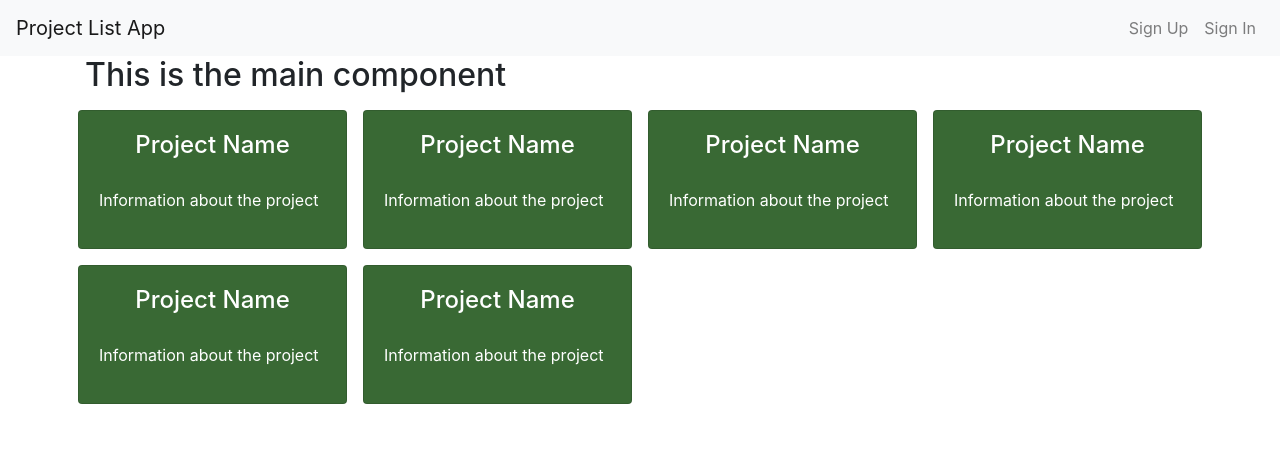
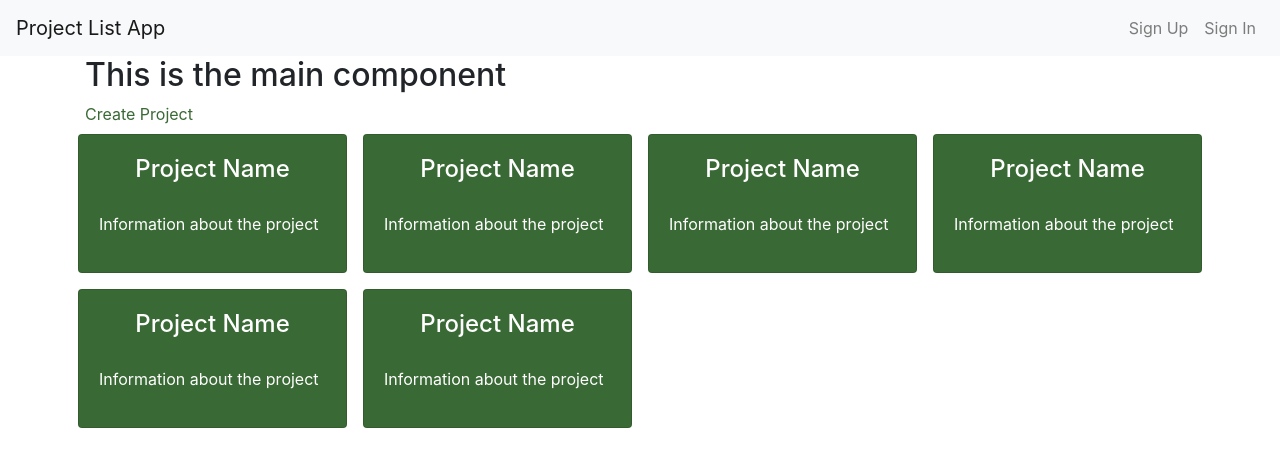
Before and after one commit to kbarnes775/ProjectList, a React (Create React App) app in the folder project-list/: page / in a window 1280 px wide. Shown: the top 466 px of the page. Built offline with nearby package versions, Linux system fonts and the light colour scheme.

Commit message:
Made button and route for Create Project

```diff
--- a/project-list/src/App.js
+++ b/project-list/src/App.js
@@ -11,6 +11,7 @@ import Main from './components/Main/Main'
 import Login from "./components/Login/Login";
 import Register from "./components/Register/Register";
 import NotFound from './components/NotFound/NotFound';
+import CreateProject from "./components/CreateProject/CreateProject";
 
 
 if(localStorage.jwtToken) {
@@ -36,6 +37,7 @@ class App extends Component {
                     <Route exact path="/" component={ Main } />
                     <Route path="/login" component={ Login }/>
                     <Route path="/register" component={ Register }/>
+                    <Route path='/create-project' component={ CreateProject }/>
                     <Route component={ NotFound }/>
                 </Switch>
             </div>
--- a/project-list/src/components/CreateProject/CreateProject.js
+++ b/project-list/src/components/CreateProject/CreateProject.js
@@ -87,4 +87,4 @@ const mapStateToProps = state => ({
     errors: state.errors
 });
 
-export default connect(mapStateToProps, { createProject })(withRouter(CreateProject));
+export default connect(mapStateToProps)(withRouter(CreateProject));
--- a/project-list/src/components/Main/Main.js
+++ b/project-list/src/components/Main/Main.js
@@ -6,6 +6,7 @@ class Main extends Component {
         return (
             <div className="container">
                 <h2>This is the main component</h2>
+
                 <ProjectList/>
             </div>
         );
--- a/project-list/src/components/ProjectList/ProjectList.js
+++ b/project-list/src/components/ProjectList/ProjectList.js
@@ -1,9 +1,14 @@
 import React, {Component} from 'react';
+import {Link} from 'react-router-dom';
 import ProjectCard from "../ProjectCard/ProjectCard";
 
 class ProjectList extends Component {
     render() {
         return (
+            <div>
+
+                <Link to='/create-project'>Create Project</Link>
+
                 <div className="projects row">
                     <ProjectCard/>
                     <ProjectCard/>
@@ -12,8 +17,10 @@ class ProjectList extends Component {
                     <ProjectCard/>
                     <ProjectCard/>
                 </div>
+            </div>
         );
     }
+
 }
 
 export default ProjectList;
```
Lines whose indentation alone changed are shown as unchanged.
